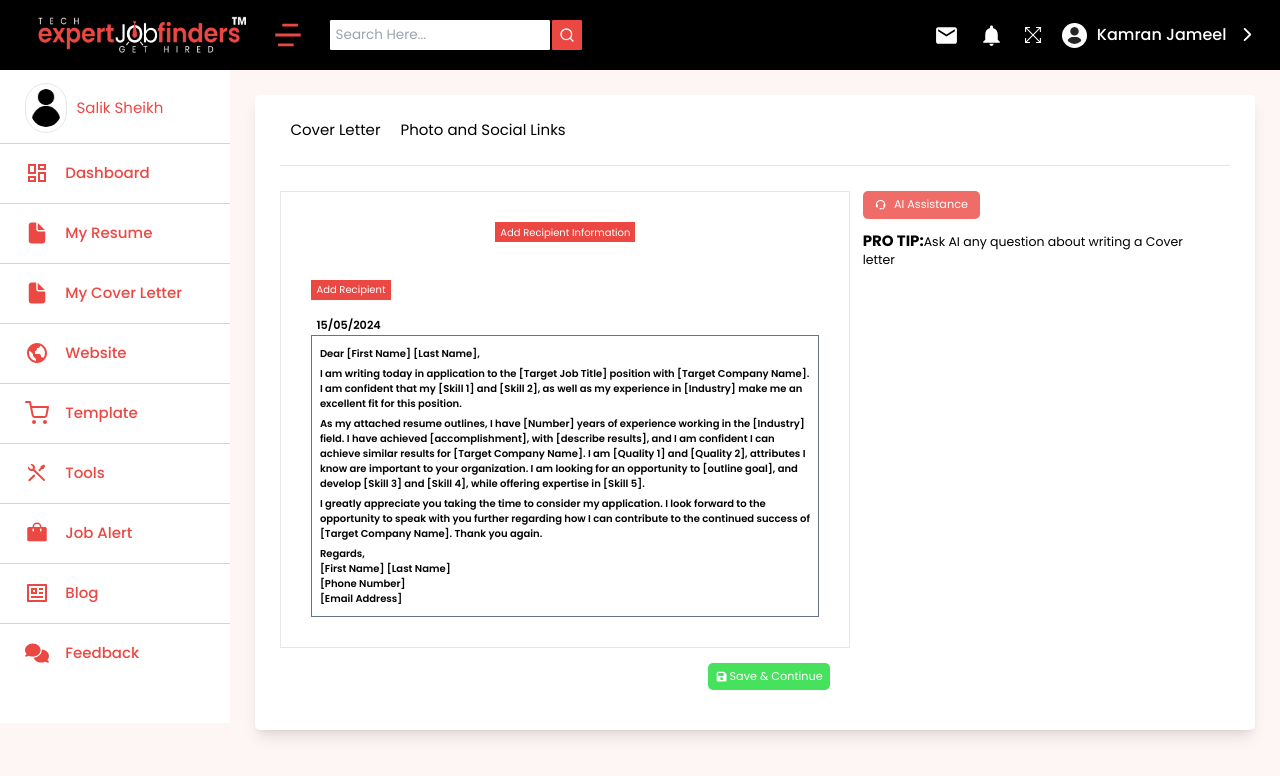
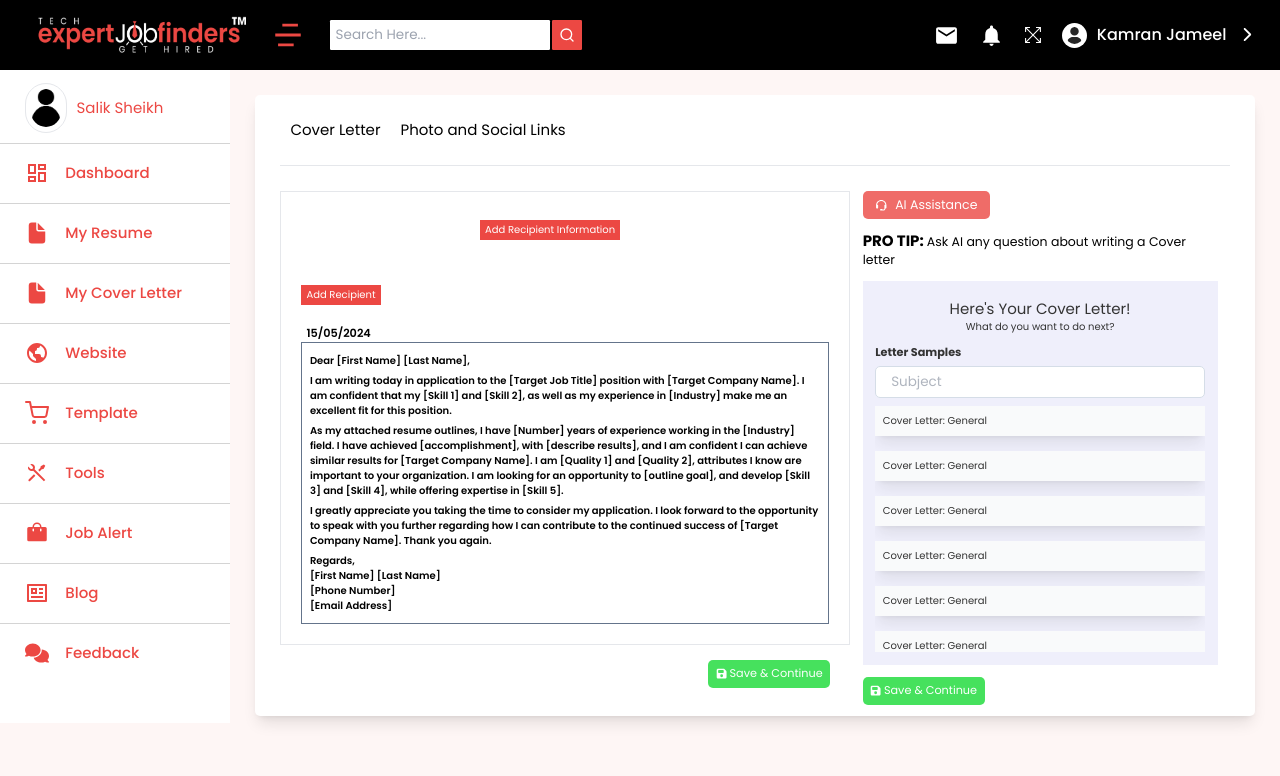
Before and after one commit to RizwanAhmed3000/Tech-expert-job-finders-frontend, a React (Vite) app in the folder client/: page /app/cover in a window 1280 px wide. Shown: the top 776 px of the page. Built offline with nearby package versions, Linux system fonts and the light colour scheme.

Commit message:
Cover Letter Modal

```diff
--- /dev/null
+++ b/client/src/components/Dashboard/CoverLetterEditModal.jsx
@@ -0,0 +1,164 @@
+import React, { useState } from "react";
+import { FiX } from "react-icons/fi";
+import Card from "react-bootstrap/Card";
+import cvImg3 from "../../assets/templates/cv-template-03.png";
+import SelectTemplateListing from "./SelectTemplateListing";
+import { TfiSave } from "react-icons/tfi";
+import { FaFloppyDisk } from "react-icons/fa6";
+function CoverLetterEditModal({ setIsSelectTemplateOpen }) {
+  const [activeTab, setActiveTab] = useState("free");
+
+
+  return (
+    <div className="fixed z-[100] inset-0 bg-black bg-opacity-50 flex justify-center items-center">
+      <div className="bg-white p-6 rounded-lg shadow-lg w-[90%] max-w-[600px] relative">
+        <button
+          className="absolute top-4 right-4"
+          onClick={() => setIsSelectTemplateOpen(false)}
+        >
+          <FiX className="text-theme-red" size={24} />
+        </button>
+
+        <h2 className=" text-2xl font-semibold mb-4 text-black">
+          Personal Information
+        </h2>
+        <hr/>
+        <div className="w-full mt-3">
+      <form action="#" className="w-full flex flex-col gap-[2rem]">
+        {/* Row First */}
+        <div className="rowFirst grid grid-cols-2 gap-[2rem]">
+          {/* First Name */}
+          <div className="jobTitleInput flex flex-col gap-[.5rem]">
+            <label
+              htmlFor="firstName"
+              className="text-[1.2rem] leading-[1.5rem] text-theme-red"
+            >
+              First Name
+            </label>
+            <input
+              type="text"
+              name="firstName"
+              id="firstName"
+              className="outline-none px-[1rem] py-[0.4rem] text-neutral-800 text-[1.4rem] leading-[1.4rem] border-neutral-300 border-[0.2rem] rounded-md focus:border-theme-red"
+            />
+          </div>
+
+          {/* Middle Name */}
+          <div className="employerInput flex flex-col gap-[.5rem]">
+            <label
+              htmlFor="middleName"
+              className="text-[1.2rem] leading-[1.5rem] text-theme-red"
+            >
+              Middle Name (Optional)
+            </label>
+            <input
+              type="text"
+              name="middleName"
+              id="middleName"
+              className="outline-none px-[1rem] py-[0.4rem] text-neutral-800 text-[1.4rem] leading-[1.4rem] border-neutral-300 border-[0.2rem] rounded-md focus:border-theme-red"
+            />
+          </div>
+        </div>
+
+        {/* Row Second */}
+        <div className="rowSecond grid grid-cols-2 gap-[2rem]">
+          {/* Last Name */}
+          <div className="firstNameInput flex flex-col gap-[0.5rem]">
+            <label
+              htmlFor="lastName"
+              className="text-[1.2rem] leading-[1.5rem] text-theme-red"
+            >
+              Last Name
+            </label>
+            <input
+              type="text"
+              name="lastName"
+              id="lastName"
+              className="outline-none px-[1rem] py-[0.4rem] text-neutral-800 text-[1.4rem] leading-[1.4rem] border-neutral-300 border-[0.2rem] rounded-md focus:border-theme-red"
+            />
+          </div>
+
+          {/* Middle Name */}
+          <div className="middleNameInput flex flex-col gap-[0.5rem]">
+            <label
+              htmlFor="Profession"
+              className="text-[1.2rem] leading-[1.5rem] text-theme-red"
+            >
+              Profession
+            </label>
+            <input
+              type="text"
+              name="Profession"
+              id="Profession"
+              placeholder="eg. Sr. Manager"
+              className="outline-none px-[1rem] py-[0.4rem] text-neutral-800 text-[1.4rem] leading-[1.4rem] border-neutral-300 border-[0.2rem] rounded-md focus:border-theme-red"
+            />
+          </div>
+        </div>
+
+        {/* Row Third */}
+        <div className="rowThird grid grid-cols-2 gap-[2rem]">
+          {/* First Name */}
+          <div className="firstNameInput flex flex-col gap-[0.5rem]">
+            <label
+              htmlFor="streetAdress"
+              className="text-[1.2rem] leading-[1.5rem] text-theme-red"
+            >
+              Street Address
+            </label>
+            <input
+              type="text"
+              name="streetAdress"
+              id="streetAdress"
+              className="outline-none px-[1rem] py-[0.4rem] text-neutral-800 text-[1.4rem] leading-[1.4rem] border-neutral-300 border-[0.2rem] rounded-md focus:border-theme-red"
+            />
+          </div>
+
+          {/* Middle Name */}
+          <div className="middleNameInput flex flex-col gap-[0.5rem]">
+            <label
+              htmlFor="phone"
+              className="text-[1.2rem] leading-[1.5rem] text-theme-red"
+            >
+              Phone
+            </label>
+            <input
+              type="text"
+              name="phone"
+              id="phone"
+              className="outline-none px-[1rem] py-[0.4rem] text-neutral-800 text-[1.4rem] leading-[1.4rem] border-neutral-300 border-[0.2rem] rounded-md focus:border-theme-red"
+            />
+          </div>
+           {/* Middle Name */}
+           <div className="middleNameInput flex flex-col gap-[0.5rem]">
+            <label
+              htmlFor="email"
+              className="text-[1.2rem] leading-[1.5rem] text-theme-red"
+            >
+              Email
+            </label>
+            <input
+              type="text"
+              name="email"
+              id="email"
+              className="outline-none px-[1rem] py-[0.4rem] text-neutral-800 text-[1.4rem] leading-[1.4rem] border-neutral-300 border-[0.2rem] rounded-md focus:border-theme-red"
+            />
+          </div>
+        </div>
+
+        <div className="btnRow w-full flex justify-end">
+          <button className="flex gap-1 items-center m-5 bg-[#18da35] px-3 py-2 rounded-lg opacity-80 text-lg text-white hover:opacity-100 hover:cursor-pointer">
+            <FaFloppyDisk/>
+            <span>Save & Continue</span>
+          </button>
+        </div>
+      </form>
+    </div>
+
+
+      </div>
+    </div>
+  );
+}
+
+export default CoverLetterEditModal;
--- a/client/src/pages/Dashboard/CoverMain.jsx
+++ b/client/src/pages/Dashboard/CoverMain.jsx
@@ -1,15 +1,19 @@
 import React, { useState } from "react";
 import { FaFloppyDisk } from "react-icons/fa6";
 import { BiSupport } from "react-icons/bi";
+import { FaRegEdit } from "react-icons/fa";
+import CoverLetterEditModal from "../../components/Dashboard/CoverLetterEditModal";
 
 function ToggleButtons() {
   const [activeButton, setActiveButton] = useState(null);
+  const [isSelectTemplateOpen, setIsSelectTemplateOpen] = useState(false);
 
   const handleClick = (button) => {
     setActiveButton(button);
   };
 
   return (
+    <>
       <div className="rounded-lg p-10 m-10 bg-white shadow-lg">
         {/* Header  */}
         <div>
@@ -38,47 +42,56 @@ function ToggleButtons() {
         </div>
         <hr className="my-10" />
         {/* Body */}
-      <div className="flex">
+        <div className="flex  h-[50rem] ">
           {/* Left Container */}
           <div className="w-3/5">
-          <div className="border borer-slate-300 p-12">
-            <div className="flex justify-center mb-12">
-              <span className="bg-theme-red text-white px-2 py-1">
+            <div className="border borer-slate-400 p-8">
+              <div className="flex justify-between mb-12 group hover:cursor-pointer hover:border-b-2 border-slate-300">
+                <span></span>
+                <span
+                  className="bg-theme-red text-white px-2 py-1 my-3"
+                  onClick={() => setIsSelectTemplateOpen(true)}
+                >
                   Add Recipient Information
                 </span>
+                <button className="invisible group-hover:visible flex items-center gap-1">
+                  <FaRegEdit /> Edit
+                </button>
               </div>
-            <div className="flex flex-col max-w-fit">
+              <div className="flex justify-between mb-5 group hover:cursor-pointer hover:border-b-2 border-slate-300">
                 <span className="bg-theme-red text-white px-2 py-1 my-3">
                   Add Recipient
                 </span>
-              <span className="mt-4 text-lg ml-2 font-semibold">15/05/2024</span>
+                <button className="invisible group-hover:visible flex items-center gap-1">
+                  <FaRegEdit /> Edit
+                </button>
               </div>
+              <span className=" text-lg ml-2 font-semibold">15/05/2024</span>
               <div className="border border-slate-500 p-3 font-semibold">
                 <h1 className="py-1">Dear [First Name] [Last Name],</h1>
                 <p className="py-1">
                   I am writing today in application to the [Target Job Title]
                   position with [Target Company Name]. I am confident that my
-                [Skill 1] and [Skill 2], as well as my experience in [Industry]
-                make me an excellent fit for this position.
+                  [Skill 1] and [Skill 2], as well as my experience in
+                  [Industry] make me an excellent fit for this position.
                 </p>
                 <p className="py-1">
                   As my attached resume outlines, I have [Number] years of
                   experience working in the [Industry] field. I have achieved
-                [accomplishment], with [describe results], and I am confident I
-                can achieve similar results for [Target Company Name]. I am
-                [Quality 1] and [Quality 2], attributes I know are important to
-                your organization. I am looking for an opportunity to [outline
-                goal], and develop [Skill 3] and [Skill 4], while offering
-                expertise in [Skill 5].
+                  [accomplishment], with [describe results], and I am confident
+                  I can achieve similar results for [Target Company Name]. I am
+                  [Quality 1] and [Quality 2], attributes I know are important
+                  to your organization. I am looking for an opportunity to
+                  [outline goal], and develop [Skill 3] and [Skill 4], while
+                  offering expertise in [Skill 5].
                 </p>
                 <p className="py-1">
                   I greatly appreciate you taking the time to consider my
-                application. I look forward to the opportunity to speak with you
-                further regarding how I can contribute to the continued success
-                of [Target Company Name]. Thank you again.
+                  application. I look forward to the opportunity to speak with
+                  you further regarding how I can contribute to the continued
+                  success of [Target Company Name]. Thank you again.
                 </p>
                 <div className="flex flex-col py-1">
-
                   <span>Regards,</span>
                   <span>[First Name] [Last Name]</span>
                   <span>[Phone Number]</span>
@@ -87,22 +100,83 @@ function ToggleButtons() {
               </div>
             </div>
             <div className="px-3 py-1 flex justify-end ">
-            <span className="flex gap-1 items-center m-5 bg-[#18da35] px-3 py-2 rounded-lg opacity-80 text-lg text-white hover:opacity-100 hover:cursor-pointer" > <FaFloppyDisk className="text"/> Save & Continue</span>
-
+              <span className="flex gap-1 items-center m-5 bg-[#18da35] px-3 py-2 rounded-lg opacity-80 text-lg text-white hover:opacity-100 hover:cursor-pointer">
+                {" "}
+                <FaFloppyDisk className="text" /> Save & Continue
+              </span>
             </div>
           </div>
           {/* Right Container */}
           <div className="w-2/5 ">
-        <button className="flex gap-3 items-center mx-5  bg-theme-red px-5 py-2 rounded-lg opacity-80 text-lg text-white hover:opacity-100 hover:cursor-pointer" > <BiSupport className="text"/> AI Assistance</button>
+            <button className="flex gap-3 items-center mx-5  bg-theme-red px-5 py-2 rounded-lg opacity-80 text-xl text-white hover:opacity-100 hover:cursor-pointer">
+              {" "}
+              <BiSupport className="text" /> AI Assistance
+            </button>
             <div className="m-5">
-            <span className="text-2xl font-bold ">PRO TIP:</span>
-            <span className="text-xl">Ask AI any question about writing a Cover letter</span>
+              <span className="text-2xl font-bold ">PRO TIP: </span>
+              <span className="text-xl">
+                Ask AI any question about writing a Cover letter
+              </span>
             </div>
-
-
+            {/* Background Div */}
+            <div className="m-5 bg-[#ececfb]  opacity-80 p-5  ">
+              <div className="flex flex-col justify-center items-center p-2 ">
+                <h1 className="text-2xl">Here's Your Cover Letter!</h1>
+                <span>What do you want to do next?</span>
+              </div>
+              <div className="flex flex-col ">
+                <h1 className="font-bold my-2 text-lg">Letter Samples</h1>
+                <input
+                  type="text"
+                  name="Serach"
+                  id="Search"
+                  placeholder="Subject"
+                  className="  px-[1.5rem] py-[0.5rem] text-[1.35rem] leading-[1.35rem] outline-none rounded-lg border border-slate-300"
+                />
+              </div>
+              <div className="h-[25.4rem]  overflow-auto scrollbar-light">
+                <button className="w-full p-3 my-3 shadow-lg text-left bg-[#f8f9fa]">
+                  Cover Letter: General
+                </button>
+                <button className="w-full p-3 my-3 shadow-lg text-left bg-[#f8f9fa]">
+                  Cover Letter: General
+                </button>
+                <button className="w-full p-3 my-3 shadow-lg text-left bg-[#f8f9fa]">
+                  Cover Letter: General
+                </button>
+                <button className="w-full p-3 my-3 shadow-lg text-left bg-[#f8f9fa]">
+                  Cover Letter: General
+                </button>
+                <button className="w-full p-3 my-3 shadow-lg text-left bg-[#f8f9fa]">
+                  Cover Letter: General
+                </button>
+                <button className="w-full p-3 my-3 shadow-lg text-left bg-[#f8f9fa]">
+                  Cover Letter: General
+                </button>
+                <button className="w-full p-3 my-3 shadow-lg text-left bg-[#f8f9fa]">
+                  Cover Letter: General
+                </button>
+                <button className="w-full p-3 my-3 shadow-lg text-left bg-[#f8f9fa]">
+                  Cover Letter: General
+                </button>
+              </div>
+            </div>
+            <button className="flex gap-1 items-center m-5 bg-[#18da35] px-3 py-2 rounded-lg opacity-80 text-lg text-white hover:opacity-100 hover:cursor-pointer">
+              {" "}
+              <FaFloppyDisk className="text" /> Save & Continue
+            </button>
           </div>
         </div>
       </div>
+
+      {isSelectTemplateOpen && (
+        <div>
+          <CoverLetterEditModal
+            setIsSelectTemplateOpen={setIsSelectTemplateOpen}
+          />
+        </div>
+      )}
+    </>
   );
 }
 
```
Lines whose indentation alone changed are shown as unchanged.
